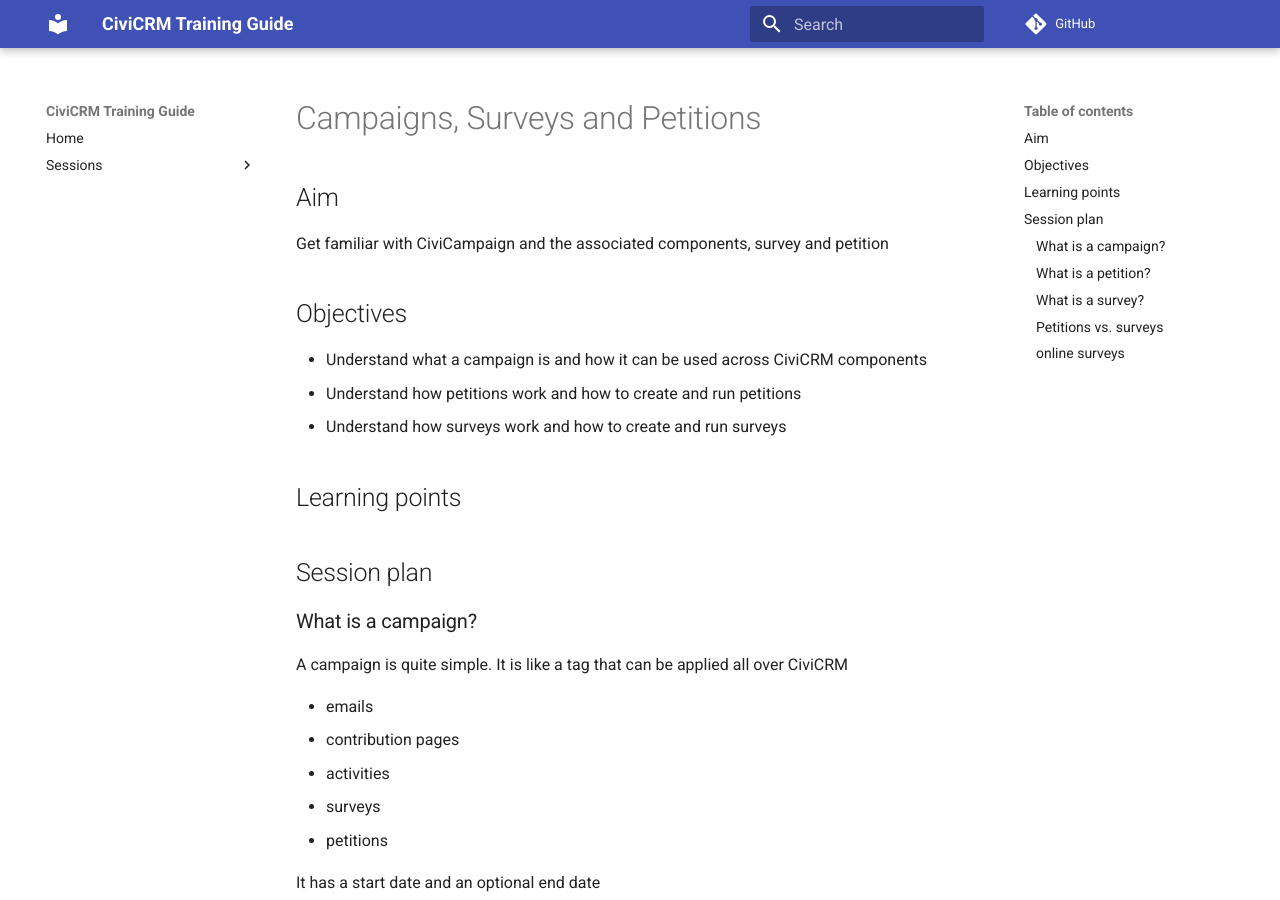
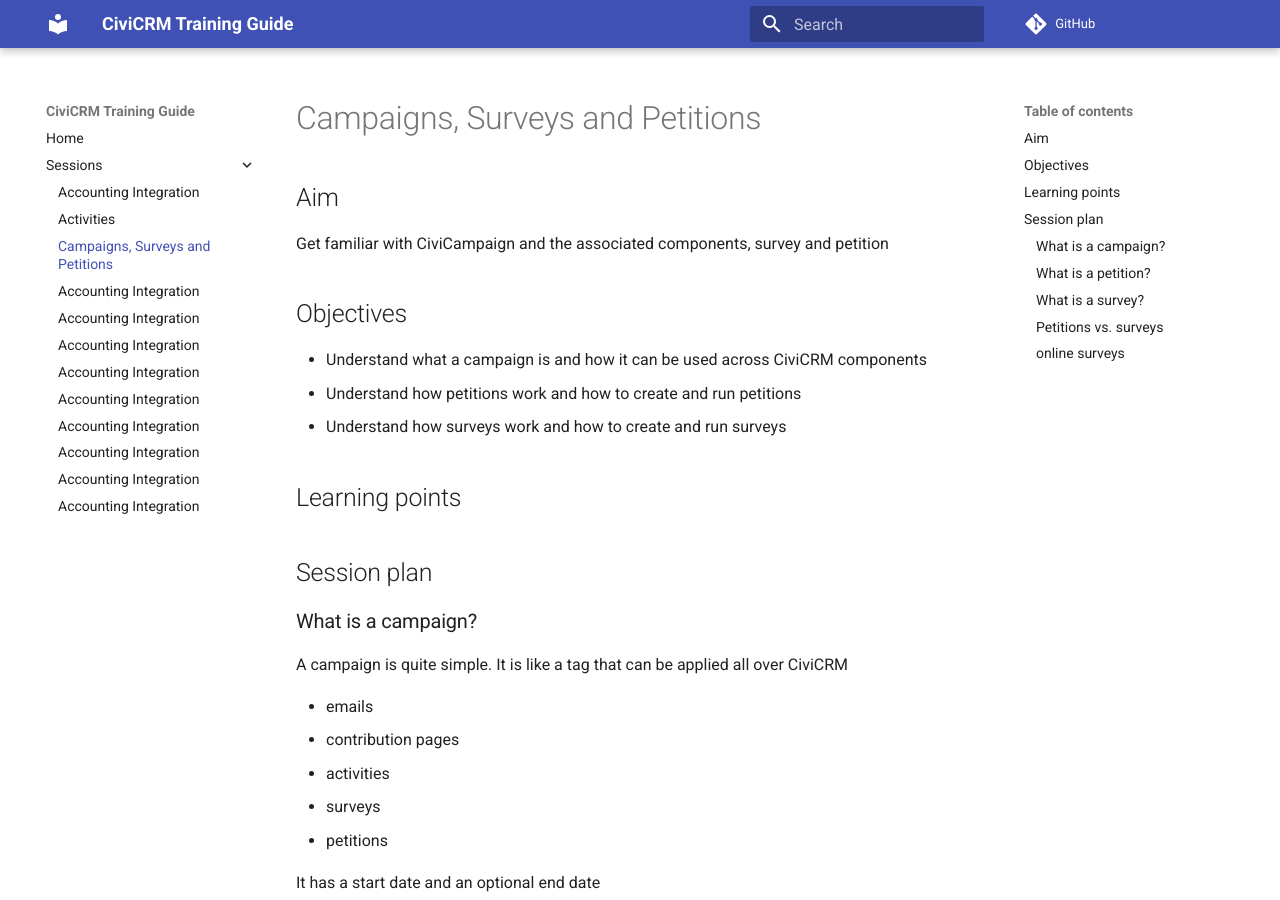
Before and after one commit to civicrm/civicrm-training-guide, an MkDocs documentation site: the page built from docs/sessions/campaigns-surveys-and-petitions.md, in a window 1280 px wide and 900 px high. Built offline with MkDocs 1.6.1 and Material for MkDocs 9.7.7, drawn with Linux system fonts in a browser that asks for light colours; comment, search, counter and statistics services are not loaded; old or Windows-style settings are respelled for this version of MkDocs.

Commit message:
Update mkdocs.yml

```diff
--- a/mkdocs.yml
+++ b/mkdocs.yml
@@ -22,3 +22,14 @@ pages:
 - Home: 'index.md'
 - Sessions:
     - 'Accounting Integration': 'sessions/accounting-integration.md'
+    - 'Activities': 'sessions/activities.md'
+    - 'Campaigns, Surveys and Petitions': 'sessions/campaigns-surveys-and-petitions.md'
+    - 'Accounting Integration': 'sessions/accounting-integration.md'
+    - 'Accounting Integration': 'sessions/accounting-integration.md'
+    - 'Accounting Integration': 'sessions/accounting-integration.md'
+    - 'Accounting Integration': 'sessions/accounting-integration.md'
+    - 'Accounting Integration': 'sessions/accounting-integration.md'
+    - 'Accounting Integration': 'sessions/accounting-integration.md'
+    - 'Accounting Integration': 'sessions/accounting-integration.md'
+    - 'Accounting Integration': 'sessions/accounting-integration.md'
+    - 'Accounting Integration': 'sessions/accounting-integration.md'
```
